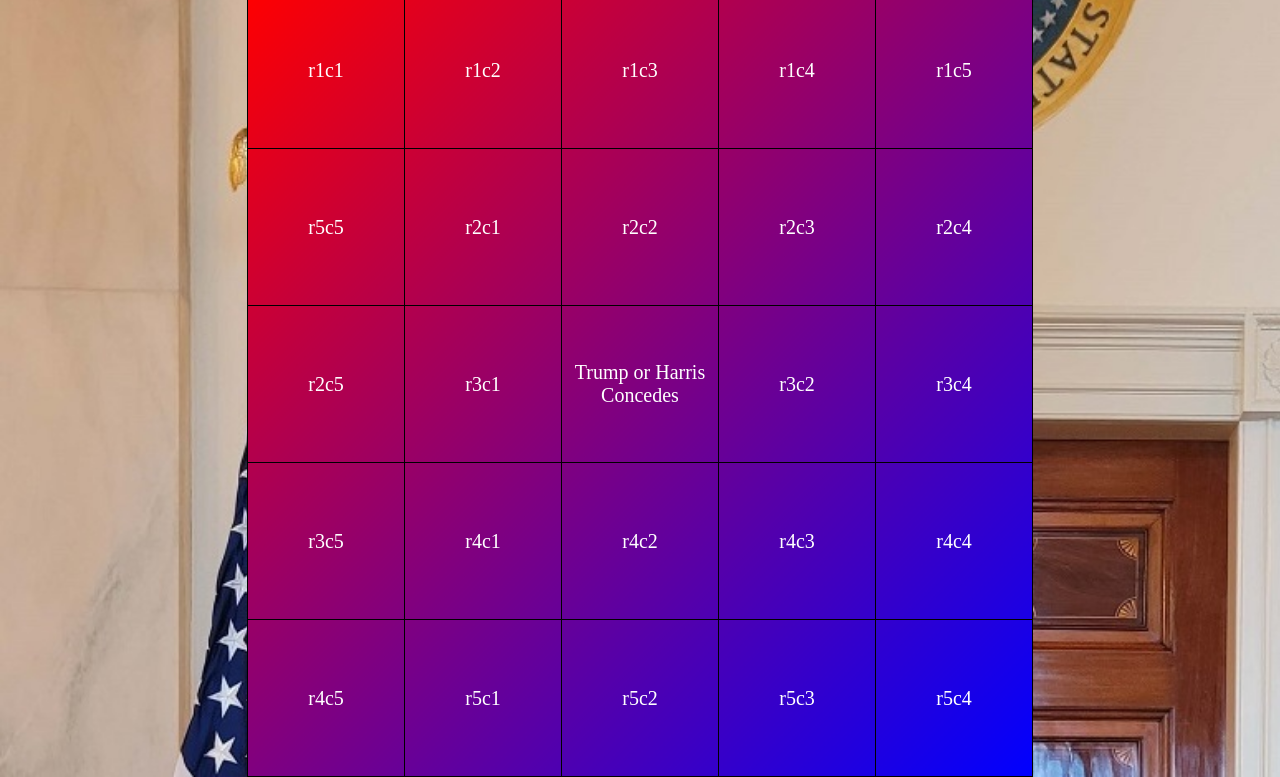
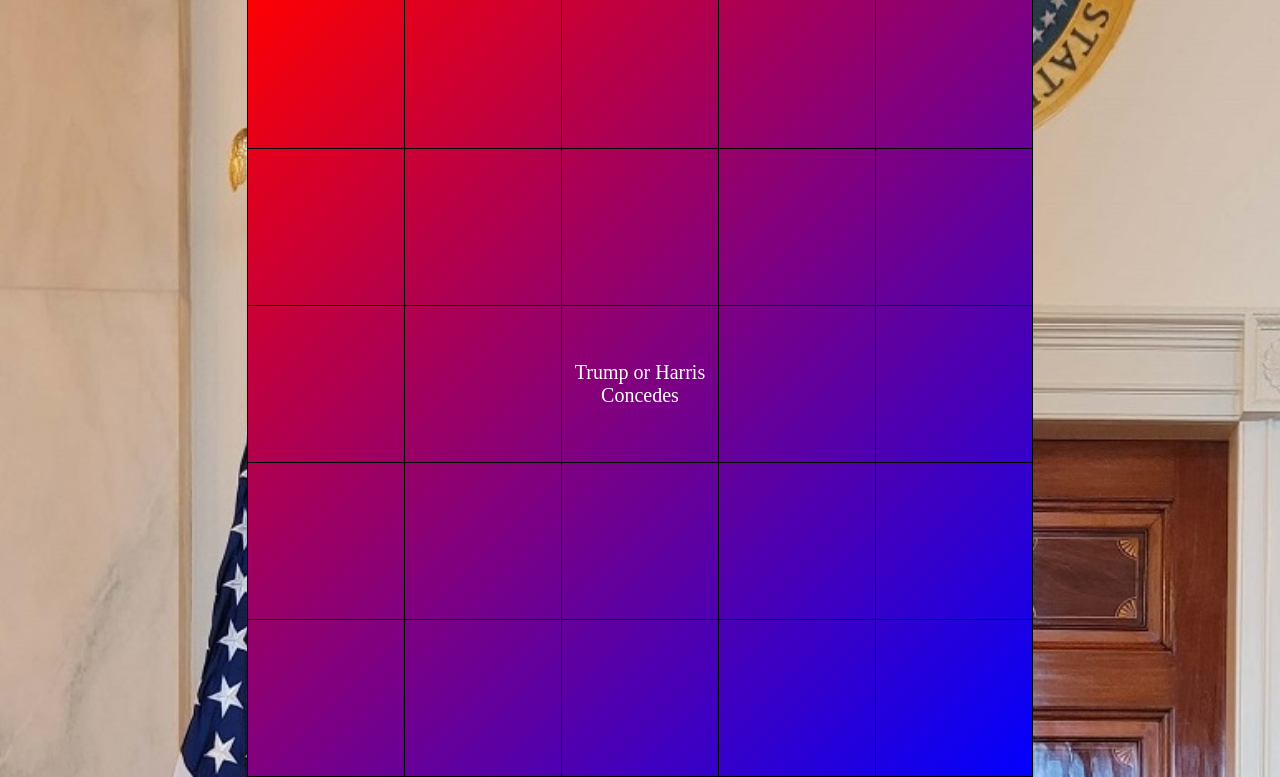
Before and after one commit to LesleyPLangdon/bingoBoard, a plain HTML site: page index.html in a window 1280 px wide. Shown: the part 89-866 px from the top of the page. Drawn offline with Linux system fonts and the light colour scheme.

Commit message:
removed default text

```diff
--- a/index.html
+++ b/index.html
@@ -19,42 +19,42 @@
             <section id="bingoBoard">
             <table id="bingoTable">
                 <tr>
-                    <td id="1" class="dataCell">r1c1</td>
-                    <td id="2" class="dataCell">r1c2</td>
-                    <td id="3" class="dataCell">r1c3</td>
-                    <td id="4" class="dataCell">r1c4</td>
-                    <td id="5" class="dataCell">r1c5</td>
+                    <td id="1" class="dataCell"></td>
+                    <td id="2" class="dataCell"></td>
+                    <td id="3" class="dataCell"></td>
+                    <td id="4" class="dataCell"></td>
+                    <td id="5" class="dataCell"></td>
                 </tr>
                 <tr>
-                    <td id="6" class="dataCell">r5c5</td>
-                    <td id="7" class="dataCell">r2c1</td>
-                    <td id="8" class="dataCell">r2c2</td>
-                    <td id="9" class="dataCell">r2c3</td>
-                    <td id="10" class="dataCell">r2c4</td>
+                    <td id="6" class="dataCell"></td>
+                    <td id="7" class="dataCell"></td>
+                    <td id="8" class="dataCell"></td>
+                    <td id="9" class="dataCell"></td>
+                    <td id="10" class="dataCell"></td>
 
                 </tr>
                 <tr>
-                    <td id="11" class="dataCell">r2c5</td>
-                    <td id="12" class="dataCell">r3c1</td>
+                    <td id="11" class="dataCell"></td>
+                    <td id="12" class="dataCell"></td>
                     <td id="free" class="dataCell">Trump or Harris Concedes</td>
-                    <td id="13" class="dataCell">r3c2</td>
-                    <td id="14" class="dataCell">r3c4</td>
+                    <td id="13" class="dataCell"></td>
+                    <td id="14" class="dataCell"></td>
 
                 </tr>
                 <tr>
-                    <td id="15" class="dataCell">r3c5</td>
-                    <td id="16" class="dataCell">r4c1</td>
-                    <td id="17" class="dataCell">r4c2</td>
-                    <td id="18" class="dataCell">r4c3</td>
-                    <td id="19" class="dataCell">r4c4</td>
+                    <td id="15" class="dataCell"></td>
+                    <td id="16" class="dataCell"></td>
+                    <td id="17" class="dataCell"></td>
+                    <td id="18" class="dataCell"></td>
+                    <td id="19" class="dataCell"></td>
 
                 </tr>
                 <tr>
-                    <td id="20" class="dataCell">r4c5</td>
-                    <td id="21" class="dataCell">r5c1</td>
-                    <td id="22" class="dataCell">r5c2</td>
-                    <td id="23" class="dataCell">r5c3</td>
-                    <td id="24" class="dataCell">r5c4</td>
+                    <td id="20" class="dataCell"></td>
+                    <td id="21" class="dataCell"></td>
+                    <td id="22" class="dataCell"></td>
+                    <td id="23" class="dataCell"></td>
+                    <td id="24" class="dataCell"></td>
 
                 </tr>
             </table>
```
